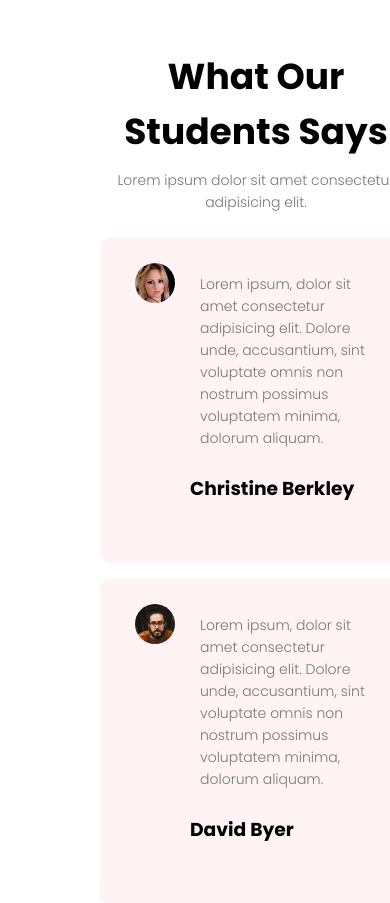
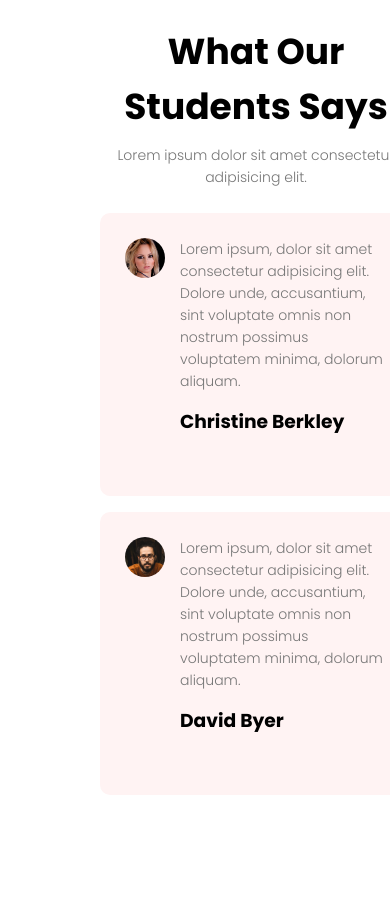
Before and after one commit to juhinagpure/Eduford-university, a PHP site: page / in a window 390 px wide; the page is wider, and only the part inside the window is pictured. Shown: the part 4840-5743 px from the top of that part. Run offline with PHP 8.4, Linux system fonts and the light colour scheme.

Commit message:
made some changes in testimonial section

```diff
--- a/index.html
+++ b/index.html
@@ -35,7 +35,7 @@
             <p></p><a href="" class="hero-btn">Visit Us To Know More</a>
         </div>
     </section>
-    < !-- < !-- Course -->
+    <!-- Course  -->
     <section class="course">
         <h1>Courses We Offer</h1>
         <p>Lorem ipsum dolor sit amet consectetur adipisicing elit. </p>
@@ -164,7 +164,7 @@
             <i class="fa fa-instagram"></i>
             <i class="fa fa-Linekdin"></i>
         </div>
-            <p>made with<i class="fa fa-heart-o"></i>By Juhi
+        <p>made with <i class="fa fa-heart-o"></i>By Juhi
         </p>
     </section>
 
--- a/style.css
+++ b/style.css
@@ -281,9 +281,9 @@ border-radius: 10px;
     height: 40px;
     margin-left: 5px;
     margin-right: 30px;
-    border-radius: 50px;
+    border-radius: 50%;
 }
-testimonials-col p{
+.testimonials-col p{
     padding: 0;
 }
 .testimonials-col h3{
@@ -295,7 +295,7 @@ color:#f44336;
 }
 @media(max-width:700px){
     .testimonials-col img{
-        margin-left: 10px;
+        margin-left: 0px;
         margin-right: 15px;
     }
 }
```
Lines whose indentation alone changed are shown as unchanged.
